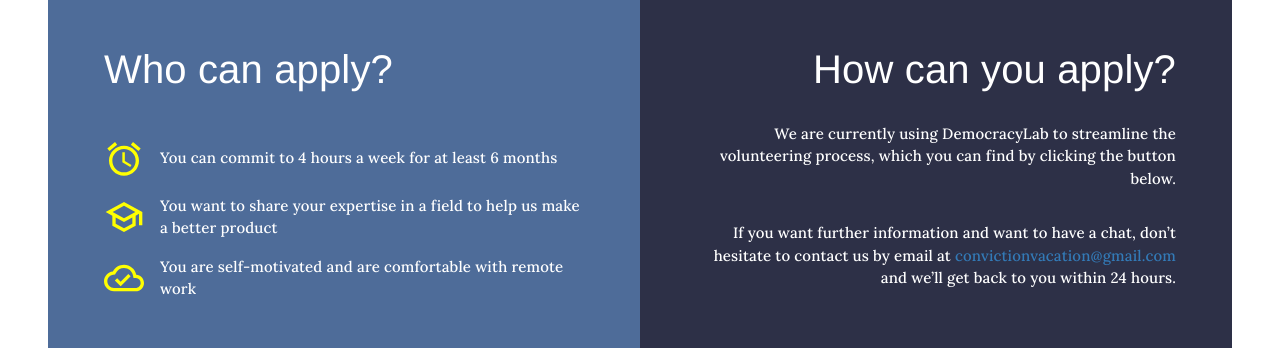
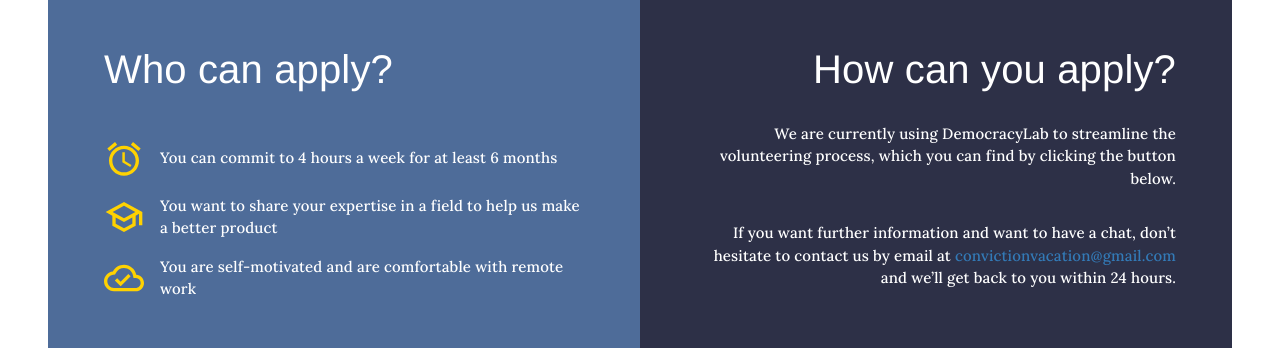
Before and after one commit to openseattle/clearviction-v1, a React (Create React App) app: page /get_involved/volunteer in a window 1280 px wide. Shown: the part 780-1128 px from the top of the page. Built offline with nearby package versions, Linux system fonts and the light colour scheme.

Commit message:
use theme color

```diff
--- a/src/Pages/VolunteerPage.jsx
+++ b/src/Pages/VolunteerPage.jsx
@@ -22,7 +22,7 @@ const useStyles = makeStyles((theme) => ({
   },
   icon: {
     fontSize: "4rem",
-    color: "yellow",
+    color: theme.palette.highlight.main,
   },
   contentText: {
     margin: theme.spacing(2),
```
